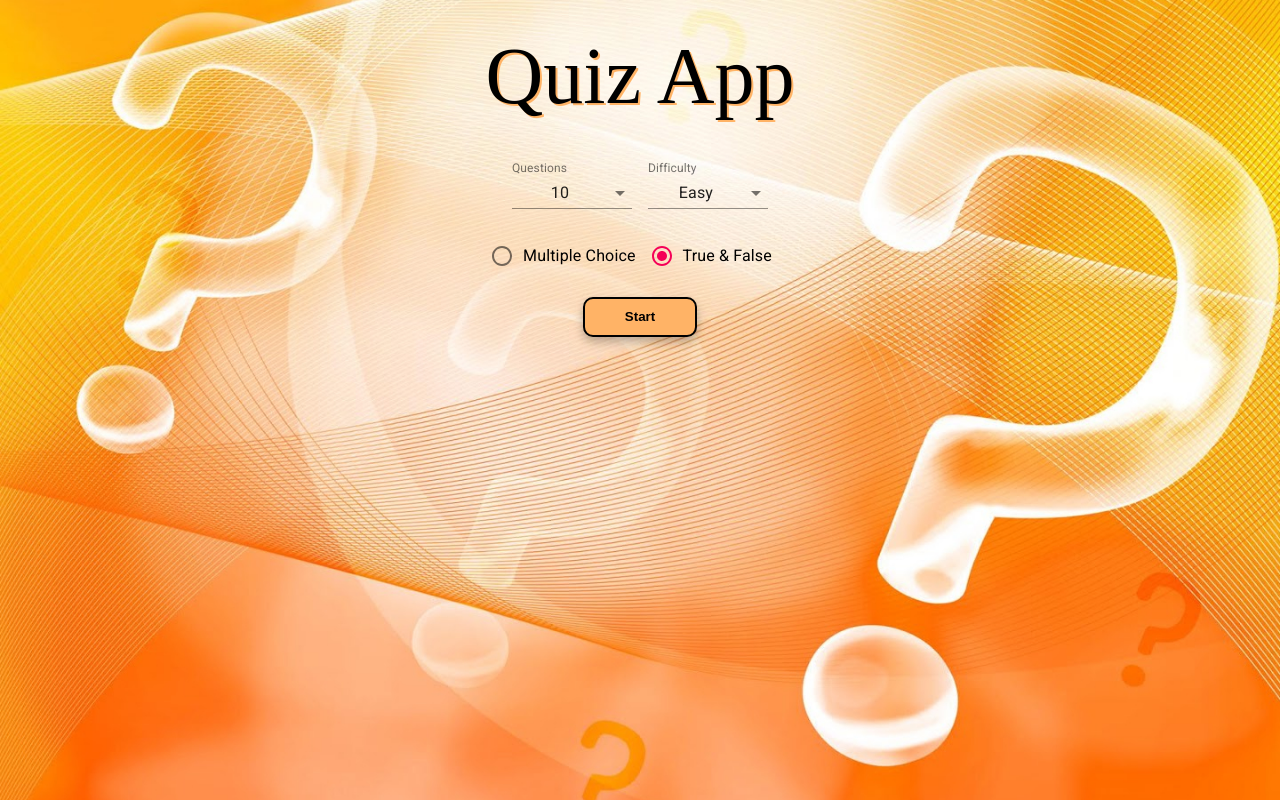
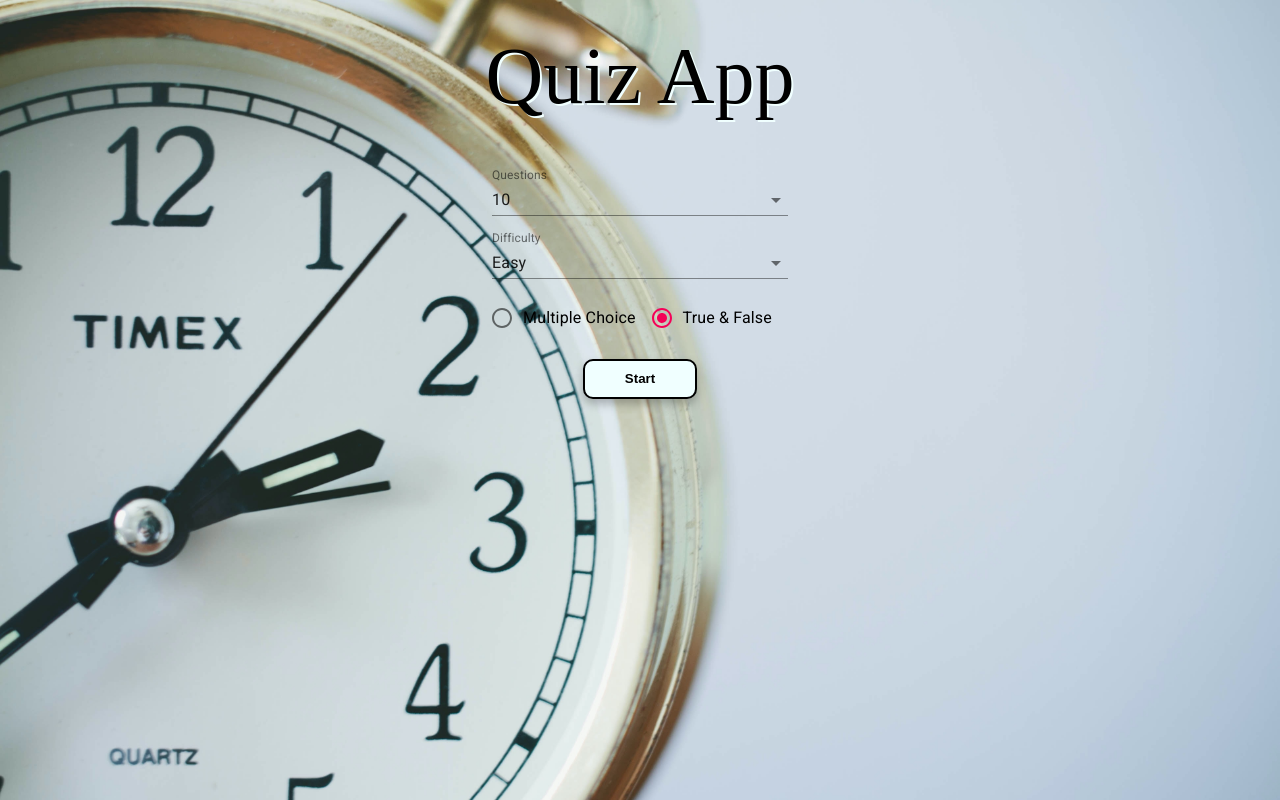
Before and after one commit to hmtalha786/Quiz-App, a React (Create React App) app: page / in a window 1280 px wide. Built offline with nearby package versions, Linux system fonts and the light colour scheme.

Commit message:
Finalized Design of Quiz App

```diff
--- a/src/Api.ts
+++ b/src/Api.ts
@@ -9,13 +9,24 @@ export type Question = {
 
 export type QuestionState = Question & { answers: string[] };
 
-export const fetchQuestions = async (amount: number, difficulty: string, type: string) => {
+export const fetchQuestions = async (
+  amount: number,
+  difficulty: string,
+  type: string
+) => {
+  const endpoint = await fetch(
+    `https://opentdb.com/api.php?amount=${amount}&difficulty=${difficulty}&type=${type}`
+  );
+  const data = await endpoint.json();
 
-  const endpoint = `https://opentdb.com/api.php?amount=${amount}&difficulty=${difficulty}&type=${type}`;
-  const data = await (await fetch(endpoint)).json();
-  const shuffleArray = (array: any[]) => [...array].sort(() => Math.random() - 0.5);
+  const shuffleArray = (array: any[]) =>
+    [...array].sort(() => Math.random() - 0.5);
+
   return data.results.map((question: Question) => ({
     ...question,
-    answers: shuffleArray([...question.incorrect_answers, question.correct_answer]),
+    answers: shuffleArray([
+      ...question.incorrect_answers,
+      question.correct_answer,
+    ]),
   }));
 };
--- a/src/App.styles.ts
+++ b/src/App.styles.ts
@@ -1,5 +1,5 @@
-import styled, { createGlobalStyle } from 'styled-components';
-import img from './Images/background.jpg'
+import styled, { createGlobalStyle } from "styled-components";
+import img from "./Images/background.jpg";
 
 export const GlobalStyle = createGlobalStyle`
   html {
@@ -27,6 +27,11 @@ export const Wrapper = styled.div`
   > p {
     color: #000;
   }
+  .formControl {
+    display: flex;
+    justify-content: center;
+    margin-top: 15px;
+  }
   .center {
     text-align: center;
   }
@@ -39,7 +44,7 @@ export const Wrapper = styled.div`
     -webkit-text-fill-color: transparent;
     -moz-background-clip: text;
     -moz-text-fill-color: transparent;
-    filter: drop-shadow(2px 2px #ffb366);
+    filter: drop-shadow(2px 2px #f0ffff);
     font-size: 2rem;
     text-align: center;
     margin: 0% auto 4% auto;
@@ -54,7 +59,7 @@ export const Wrapper = styled.div`
     -webkit-text-fill-color: transparent;
     -moz-background-clip: text;
     -moz-text-fill-color: transparent;
-    filter: drop-shadow(2px 2px #ffb366);
+    filter: drop-shadow(2px 2px #f0ffff);
     font-size: 5rem;
     text-align: center;
     margin: 10% auto 10% auto;
@@ -64,9 +69,10 @@ export const Wrapper = styled.div`
       font-size: 3rem;
     }
   }
-  .start, .next {
+  .start,
+  .next {
     cursor: pointer;
-    background: #ffb366;
+    background: #f0ffff;
     color: #000;
     border: 2px solid #000;
     border-radius: 10px;
--- a/src/App.tsx
+++ b/src/App.tsx
@@ -1,25 +1,25 @@
-import React, { useState } from 'react';
-import QuestionCard from './Components/QuestionCard';
-import { fetchQuestions, QuestionState } from './Api'
-import { GlobalStyle, Wrapper } from './App.styles';
-import { createStyles, makeStyles, Theme } from '@material-ui/core/styles';
-import FormControl from '@material-ui/core/FormControl';
-import NativeSelect from '@material-ui/core/Select';
-import InputLabel from '@material-ui/core/InputLabel';
-import Radio from '@material-ui/core/Radio';
-import RadioGroup from '@material-ui/core/RadioGroup';
-import FormControlLabel from '@material-ui/core/FormControlLabel';
+import React, { useState } from "react";
+import QuestionCard from "./Components/QuestionCard";
+import { fetchQuestions, QuestionState } from "./Api";
+import { GlobalStyle, Wrapper } from "./App.styles";
+import {
+  FormControl,
+  NativeSelect,
+  InputLabel,
+  Radio,
+  RadioGroup,
+  FormControlLabel,
+} from "@material-ui/core";
 
-const useStyles = makeStyles((theme: Theme) =>
-  createStyles({
-    formControl: { margin: theme.spacing(1), minWidth: 120 },
-    selectEmpty: { marginTop: theme.spacing(2) },
-  }),
-);
-
-export type AnswerObject = { question: string; answer: string; correct: boolean; correctAnswer: string; }
+export type AnswerObject = {
+  question: string;
+  answer: string;
+  correct: boolean;
+  correctAnswer: string;
+};
 
 function App() {
+
   const [number, setNumber] = useState(0);
   const [questions, setQuestions] = useState<QuestionState[]>([]);
   const [userAnswer, setUserAnswer] = useState<AnswerObject[]>([]);
@@ -31,26 +31,49 @@ function App() {
   const [type, setType] = React.useState("boolean");
 
   const startQuiz = async () => {
-    setLoading(true); setGameOver(false);
+    setLoading(true);
+    setGameOver(false);
     const newQuestions = await fetchQuestions(total_Questions, diff, type);
-    setQuestions(newQuestions); setScore(0); setUserAnswer([]); setNumber(0); setLoading(false);
-  }
+    setQuestions(newQuestions);
+    setScore(0);
+    setUserAnswer([]);
+    setNumber(0);
+    setLoading(false);
+  };
 
   const checkAnswer = (e: React.MouseEvent<HTMLButtonElement>) => {
     if (!gameOver) {
       const answer = e.currentTarget.value;
       const correct = questions[number].correct_answer === answer;
-      if (correct) setScore(prev => prev + 1)
-      const answerObject = { question: questions[number].question, answer, correct, correctAnswer: questions[number].correct_answer };
-      setUserAnswer((prev) => [...prev, answerObject])
+      if (correct) setScore((prev) => prev + 1);
+      const answerObject = {
+        question: questions[number].question,
+        answer,
+        correct,
+        correctAnswer: questions[number].correct_answer,
+      };
+      setUserAnswer((prev) => [...prev, answerObject]);
     }
-  }
+  };
 
-  const nextQuestion = () => { const nextQuestion = number + 1; (nextQuestion === total_Questions) ? setGameOver(true) : setNumber(nextQuestion); }
-  const DifficultyHandler = (event: any) => { setDiff(event.target.value); }
-  const QusestionHandler = (event: any) => { setTotal_Questions(event.target.value); }
-  const TypeHandler = (event: React.ChangeEvent<HTMLInputElement>) => { setType((event.target as HTMLInputElement).value); };
-  const classes = useStyles();
+  const nextQuestion = () => {
+    const nextQuestion = number + 1;
+    nextQuestion === total_Questions
+      ? setGameOver(true)
+      : setNumber(nextQuestion);
+  };
+
+  const DifficultyHandler = (event: any) => {
+    setDiff(event.target.value);
+  };
+
+  const QusestionHandler = (event: any) => {
+    setTotal_Questions(event.target.value);
+  };
+
+  const TypeHandler = (event: React.ChangeEvent<HTMLInputElement>) => {
+    setType((event.target as HTMLInputElement).value);
+  };
 
   return (
     <>
@@ -60,39 +83,92 @@ function App() {
         {gameOver || userAnswer.length === total_Questions ? (
           <div>
             <div className="center">
-              <FormControl className={classes.formControl}>
+              <FormControl className="formControl">
                 <InputLabel htmlFor="age-native-simple">Questions</InputLabel>
-                <NativeSelect value={total_Questions} defaultValue="" onChange={QusestionHandler}>
-                  <option style={{ cursor: "pointer" }} value={10}>10</option>
-                  <option style={{ cursor: "pointer" }} value={20}>20</option>
-                  <option style={{ cursor: "pointer" }} value={30}>30</option>
-                  <option style={{ cursor: "pointer" }} value={40}>40</option>
-                  <option style={{ cursor: "pointer" }} value={50}>50</option>
+                <NativeSelect
+                  value={total_Questions}
+                  defaultValue=""
+                  onChange={QusestionHandler}
+                >
+                  <option style={{ cursor: "pointer" }} value={10}>
+                    10
+                  </option>
+                  <option style={{ cursor: "pointer" }} value={20}>
+                    20
+                  </option>
+                  <option style={{ cursor: "pointer" }} value={30}>
+                    30
+                  </option>
+                  <option style={{ cursor: "pointer" }} value={40}>
+                    40
+                  </option>
+                  <option style={{ cursor: "pointer" }} value={50}>
+                    50
+                  </option>
                 </NativeSelect>
               </FormControl>
-              <FormControl className={classes.formControl}>
+              <FormControl className="formControl">
                 <InputLabel htmlFor="age-native-simple">Difficulty</InputLabel>
-                <NativeSelect value={diff} defaultValue="" onChange={DifficultyHandler}>
-                  <option style={{ cursor: "pointer" }} value="easy">Easy</option>
-                  <option style={{ cursor: "pointer" }} value="medium">Medium</option>
-                  <option style={{ cursor: "pointer" }} value="hard">Hard</option>
+                <NativeSelect
+                  value={diff}
+                  defaultValue=""
+                  onChange={DifficultyHandler}
+                >
+                  <option style={{ cursor: "pointer" }} value="easy">
+                    Easy
+                  </option>
+                  <option style={{ cursor: "pointer" }} value="medium">
+                    Medium
+                  </option>
+                  <option style={{ cursor: "pointer" }} value="hard">
+                    Hard
+                  </option>
                 </NativeSelect>
               </FormControl>
             </div>
             <br />
             <div className="center">
               <FormControl component="fieldset">
-                <RadioGroup row aria-label="type" name="type" value={type} onChange={TypeHandler}>
-                  <FormControlLabel value="multiple" control={<Radio />} label="Multiple Choice" />
-                  <FormControlLabel value="boolean" control={<Radio />} label="True & False" />
+                <RadioGroup
+                  row
+                  aria-label="type"
+                  name="type"
+                  value={type}
+                  onChange={TypeHandler}
+                >
+                  <FormControlLabel
+                    value="multiple"
+                    control={<Radio />}
+                    label="Multiple Choice"
+                  />
+                  <FormControlLabel
+                    value="boolean"
+                    control={<Radio />}
+                    label="True & False"
+                  />
                 </RadioGroup>
               </FormControl>
             </div>
-            <div className="center"><button className="start" onClick={startQuiz}><b>Start</b></button></div>
+            <div className="center">
+              <button className="start" onClick={startQuiz}>
+                <b>Start</b>
+              </button>
+            </div>
           </div>
         ) : null}
-        {!gameOver ? <p className="score"><b>Score : {score}</b></p> : null}
-        {loading && <p><b>Loading Quiz...</b></p>}
+
+        {!gameOver ? (
+          <p className="score">
+            <b>Score : {score}</b>
+          </p>
+        ) : null}
+
+        {loading && (
+          <p>
+            <b>Loading Quiz...</b>
+          </p>
+        )}
+
         {!loading && !gameOver && (
           <QuestionCard
             questionNr={number + 1}
@@ -101,9 +177,16 @@ function App() {
             answers={questions[number].answers}
             userAnswer={userAnswer ? userAnswer[number] : undefined}
             callback={checkAnswer}
-          />)}
-        {!gameOver && !loading && userAnswer.length === number + 1 && number !== total_Questions - 1 ?
-          <button className="next" onClick={nextQuestion}><b>Next Question</b></button> : null}
+          />
+        )}
+        {!gameOver &&
+        !loading &&
+        userAnswer.length === number + 1 &&
+        number !== total_Questions - 1 ? (
+          <button className="next" onClick={nextQuestion}>
+            <b>Next Question</b>
+          </button>
+        ) : null}
       </Wrapper>
     </>
   );
--- a/src/Components/QuestionCard.styles.ts
+++ b/src/Components/QuestionCard.styles.ts
@@ -4,7 +4,7 @@ export const Wrapper = styled.div`
   max-width: 1100px;
   background: rgba(0, 0, 0, 0.5);
   border-radius: 10px;
-  border: 3px solid #ffb366;
+  border: 3px solid #f0ffff;
   padding: 20px;
   box-shadow: 0px 5px 10px rgba(0, 0, 0, 0.25);
   text-align: center;
@@ -37,7 +37,7 @@ export const ButtonWrapper = styled.div<ButtonWrapperProps>`
         : !correct && userClicked
         ? 'linear-gradient(90deg, #FF5656, #C16868)'
         : 'rgba(0, 0, 0, 0.5)'};
-    border: 2px solid #ffb366;
+    border: 2px solid #f0ffff;
     box-shadow: 1px 2px 0px rgba(0, 0, 0, 0.1);
     border-radius: 10px;
     color: #fff;
```
Also changed, not shown: src/Components/QuestionCard.tsx (+22 -6 lines), src/Images/background.jpg, 1 other file (tests, documents, lock files or other folders).
